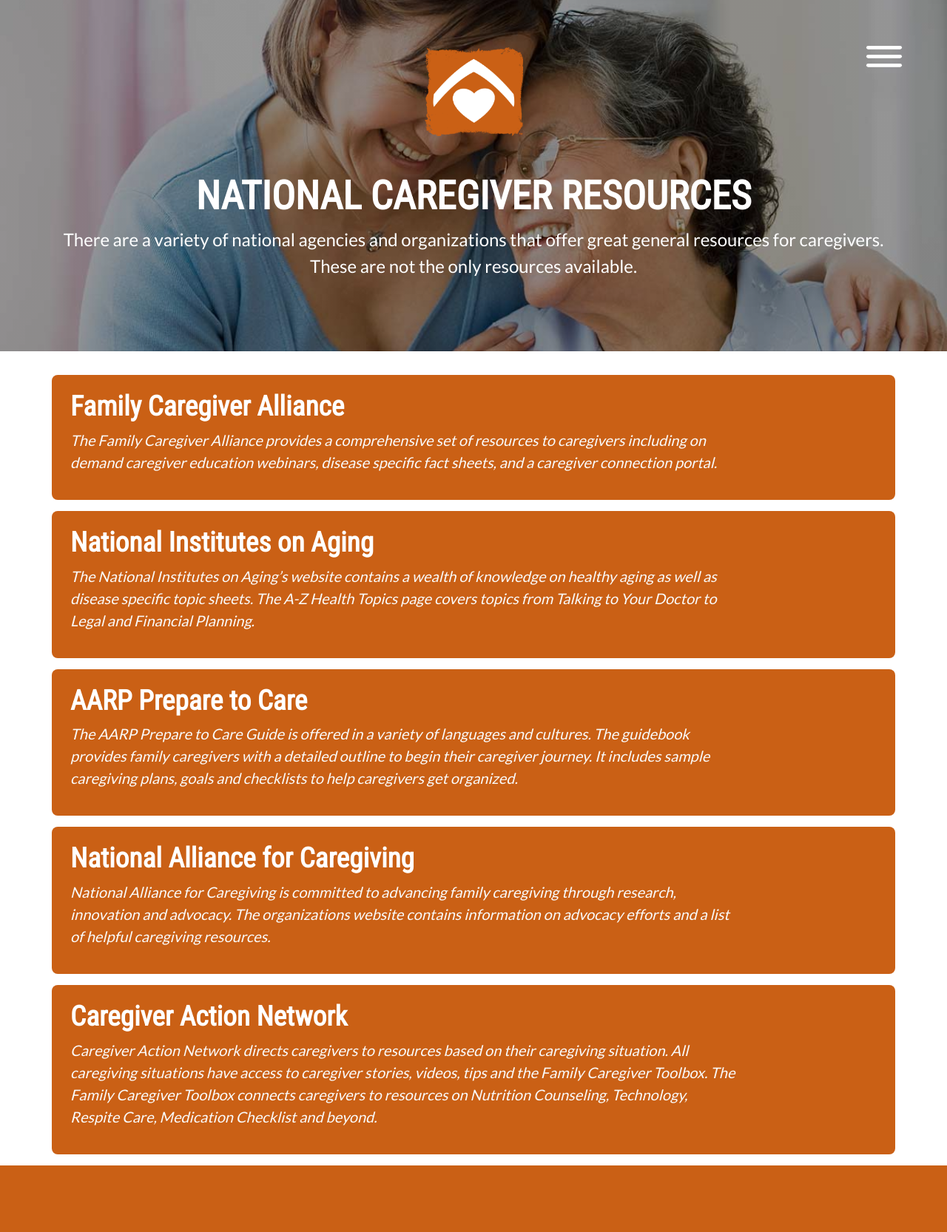
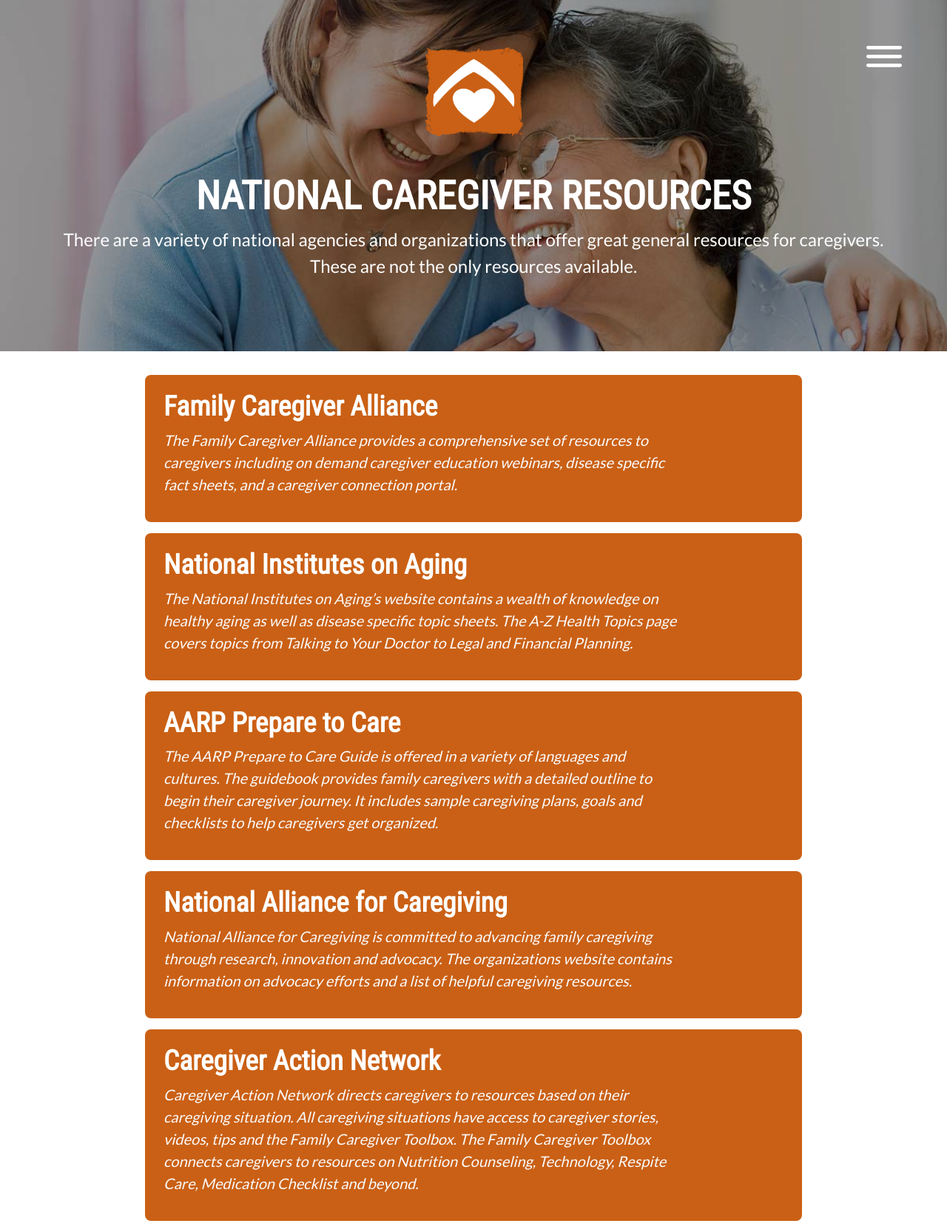
Before and after one commit to mnapoleonBR/CaregiverSupport, a Flask app: page /national-resources in a window 1280 px wide. Shown: the whole page at 74% size. Before the commit the page ends 1576 px from the top, so only its background shows below. Run offline with Flask 2, Linux system fonts and the light colour scheme; some libraries are stand-ins or nearby versions.

Commit message:
Fixed (maybe) scaling issues on national resource page

```diff
--- a/webapp/static/assets/css/nationalresources.css
+++ b/webapp/static/assets/css/nationalresources.css
@@ -14,6 +14,13 @@
 	background-color: #ca6015;
 	border-radius: 8px;
 	text-align: left;
+}
+
+@media only screen and (max-width: 1500px) and (min-width: 800px){
+	.row-padding {
+		margin-left: 10%;
+		margin-right: 10%;
+	}
 }
 
 .row:hover {
--- a/webapp/templates/nationalresources.html
+++ b/webapp/templates/nationalresources.html
@@ -14,10 +14,12 @@
 	{% set title = "National Caregiver Resources" %}
 	{% set description = "There are a variety of national agencies and organizations that offer great general resources for caregivers. These are not the only resources available." %}
 	{% include 'header.html' %}
+	<meta http-equiv="X-UA-Compatible" content="IE=edge">
+    <meta name="viewport" content="width=device-width, initial-scale=1.0">
 
 	<div class="container">
 		<a href="https://www.caregiver.org/" class="nounderline">
-			<div class="row">
+			<div class="row row-padding">
 					<div class="col-md-10">
 						<span class="glyphicon glyphicon-cloud" aria-hidden="true"></span>
 						<h2>Family Caregiver Alliance</h2>
@@ -26,7 +28,7 @@
 			</div>
 		</a>
 		<a href="https://www.nia.nih.gov/" class="nounderline">
-			<div class="row">
+			<div class="row row-padding">
 				<div class="col-md-10">
 					<span class="glyphicon glyphicon-floppy-disk" aria-hidden="true"></span>
 					<h2>National Institutes on Aging</h2>
@@ -35,7 +37,7 @@
 			</div>
 		</a>
 		<a href="https://www.aarp.org/caregiving/" class="nounderline">
-			<div class="row">
+			<div class="row row-padding">
 				<div class="col-md-10">
 					<span class="glyphicon glyphicon-console" aria-hidden="true"></span>
 					<h2>AARP Prepare to Care</h2>
@@ -45,7 +47,7 @@
 			</div>
 		</a>
 		<a href="http://www.caregiving.org/" class="nounderline">
-			<div class="row">
+			<div class="row row-padding">
 				<div class="col-md-10">
 					<span class="glyphicon glyphicon-console" aria-hidden="true"></span>
 					<h2>National Alliance for Caregiving</h2>
@@ -55,7 +57,7 @@
 			</div>
 		</a>
 		<a href="http://caregiveraction.org/" class="nounderline">
-			<div class="row">
+			<div class="row row-padding">
 				<div class="col-md-10">
 					<span class="glyphicon glyphicon-console" aria-hidden="true"></span>
 					<h2>Caregiver Action Network</h2>
```
